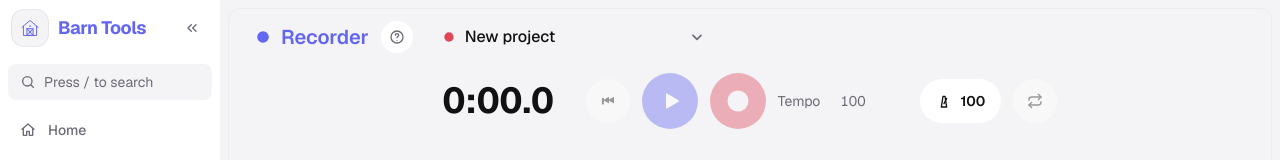
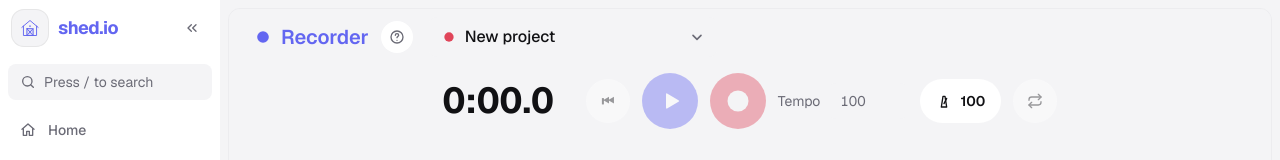
Before and after one commit to JackMechem/barn-tools, a Next.js app: page /recorder in a window 1280 px wide. Shown: the top 160 px of the page. Built offline with nearby package versions, Linux system fonts and the light colour scheme; a web font is replaced by a local one.

Commit message:
Change name to shed.io

```diff
--- a/app/layout.tsx
+++ b/app/layout.tsx
@@ -7,7 +7,7 @@ import Sidebar from "@/components/Sidebar";
 import "./globals.css";
 
 export const metadata: Metadata = {
-  title: "Barn Tools",
+  title: "shed.io",
   description: "Practice tools for musicians: a jam tune picker, a note trainer, and more.",
 };
 
--- a/app/recorder/page.tsx
+++ b/app/recorder/page.tsx
@@ -11,7 +11,7 @@ export default function RecorderPage() {
         <h1 className="text-xl font-semibold text-accent">Recorder</h1>
         <p className="max-w-xs text-sm text-muted">
           The Recorder needs a larger screen and a desktop browser, so it isn&apos;t available on
-          phones or small tablets. Open Barn Tools on a computer to use it.
+          phones or small tablets. Open shed.io on a computer to use it.
         </p>
       </div>
     </>
--- a/components/Home.tsx
+++ b/components/Home.tsx
@@ -17,7 +17,7 @@ export default function Home() {
         </div>
 
         <div className="flex flex-col items-center gap-2">
-          <h1 className="text-5xl font-bold tracking-tight text-accent sm:text-6xl">Barn Tools</h1>
+          <h1 className="text-5xl font-bold tracking-tight text-accent sm:text-6xl">shed.io</h1>
           <p className="max-w-md text-lg text-muted">Collection of practice tools for musicians</p>
         </div>
 
--- a/components/Sidebar.tsx
+++ b/components/Sidebar.tsx
@@ -303,13 +303,13 @@ export default function Sidebar() {
             <Link
               href="/"
               onClick={() => setMobileOpen(false)}
-              aria-label="Barn Tools home"
+              aria-label="shed.io home"
               className="flex items-center gap-3 rounded-2xl outline-none focus-visible:ring-2 focus-visible:ring-accent"
             >
               <span className="flex h-12 w-12 items-center justify-center rounded-2xl bg-background text-accent ring-1 ring-foreground/10">
                 <BarnLogo className="h-7 w-7" />
               </span>
-              <span className="text-2xl font-bold tracking-tight text-accent">Barn Tools</span>
+              <span className="text-2xl font-bold tracking-tight text-accent">shed.io</span>
             </Link>
             <button
               type="button"
@@ -354,14 +354,14 @@ export default function Sidebar() {
           {!collapsed && (
             <Link
               href="/"
-              aria-label="Barn Tools home"
+              aria-label="shed.io home"
               className="flex min-w-0 items-center gap-2.5 rounded-xl outline-none focus-visible:ring-2 focus-visible:ring-accent"
             >
               <span className="flex h-9 w-9 shrink-0 items-center justify-center rounded-xl bg-background text-accent ring-1 ring-foreground/10">
                 <BarnLogo className="h-5 w-5" />
               </span>
               <span className="truncate text-lg font-bold tracking-tight text-accent">
-                Barn Tools
+                shed.io
               </span>
             </Link>
           )}
```
